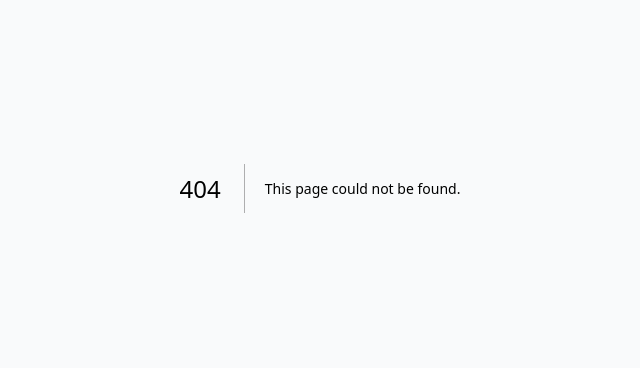
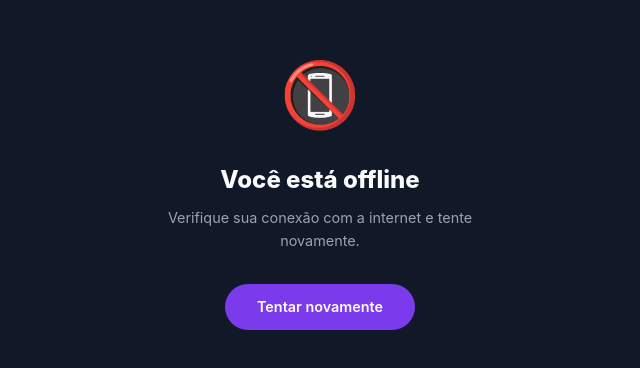
Before and after one commit to josevitor676/gc, a Next.js app: page /~offline in a window 1280 px wide. Before the commit this address had no page. Shown: the part 212-580 px from the top of the page, without its empty margins (320-960 px from the left). Built offline with nearby package versions, Linux system fonts and the light colour scheme.

Commit message:
fix: corrigir fallback offline e precache de rotas para Vercel

```diff
--- a/next.config.ts
+++ b/next.config.ts
@@ -1,28 +1,35 @@
 import type { NextConfig } from "next";
 import withPWAInit from "@ducanh2912/next-pwa";
-import studies from "./src/data/studies.json";
+import { readFileSync } from "fs";
+import { join } from "path";
 
-// Todas as rotas de estudo e lição serão pré-cacheadas pelo SW na instalação,
-// garantindo que funcionem offline mesmo sem o usuário ter visitado antes.
-const precacheRoutes = (
-  studies as Array<{ id: string; lessons: Array<{ id: string }> }>
-).flatMap((study) => [
+// Lê o JSON de estudos via fs para garantir compatibilidade em qualquer ambiente de build
+function loadStudyRoutes() {
+  try {
+    const raw = readFileSync(join(process.cwd(), "src/data/studies.json"), "utf-8");
+    const studies = JSON.parse(raw) as Array<{ id: string; lessons: Array<{ id: string }> }>;
+    return studies.flatMap((study) => [
       { url: `/study/${study.id}`, revision: study.id },
       ...study.lessons.map((lesson) => ({
         url: `/study/${study.id}/lesson/${lesson.id}`,
         revision: lesson.id,
       })),
     ]);
+  } catch {
+    return [];
+  }
+}
 
+const precacheRoutes = loadStudyRoutes();
+
+// app/~offline/page.tsx é detectado automaticamente pelo @ducanh2912/next-pwa
+// e gera o fallback correto para navegação offline (sem necessidade de configurar `fallbacks` manualmente)
 const withPWA = withPWAInit({
   dest: "public",
   cacheOnFrontEndNav: true,
   aggressiveFrontEndNavCaching: true,
   reloadOnOnline: true,
   disable: process.env.NODE_ENV === "development",
-  fallbacks: {
-    document: "/offline.html",
-  },
   workboxOptions: {
     additionalManifestEntries: [{ url: "/", revision: "index" }, ...precacheRoutes],
   },
--- /dev/null
+++ b/src/app/~offline/page.tsx
@@ -0,0 +1,45 @@
+"use client";
+
+export default function OfflinePage() {
+  return (
+    <div
+      style={{
+        fontFamily: '-apple-system, BlinkMacSystemFont, "Segoe UI", Roboto, sans-serif',
+        background: "#111827",
+        color: "#F9FAFB",
+        display: "flex",
+        flexDirection: "column",
+        alignItems: "center",
+        justifyContent: "center",
+        minHeight: "100dvh",
+        padding: "1.5rem",
+        textAlign: "center",
+        margin: 0,
+      }}
+    >
+      <div style={{ fontSize: "4rem", marginBottom: "1.25rem" }}>📵</div>
+      <h1 style={{ fontSize: "1.5rem", fontWeight: 800, marginBottom: "0.5rem" }}>
+        Você está offline
+      </h1>
+      <p style={{ fontSize: "0.9rem", color: "#9CA3AF", lineHeight: 1.6, maxWidth: "20rem", margin: 0 }}>
+        Verifique sua conexão com a internet e tente novamente.
+      </p>
+      <button
+        onClick={() => window.location.reload()}
+        style={{
+          marginTop: "2rem",
+          padding: "0.75rem 2rem",
+          background: "#7C3AED",
+          color: "#fff",
+          border: "none",
+          borderRadius: "9999px",
+          fontSize: "0.9rem",
+          fontWeight: 600,
+          cursor: "pointer",
+        }}
+      >
+        Tentar novamente
+      </button>
+    </div>
+  );
+}
```
Also changed, not shown: public/sw.js, 1 other file (tests, documents, lock files or other folders). Lines whose indentation alone changed are shown as unchanged.
